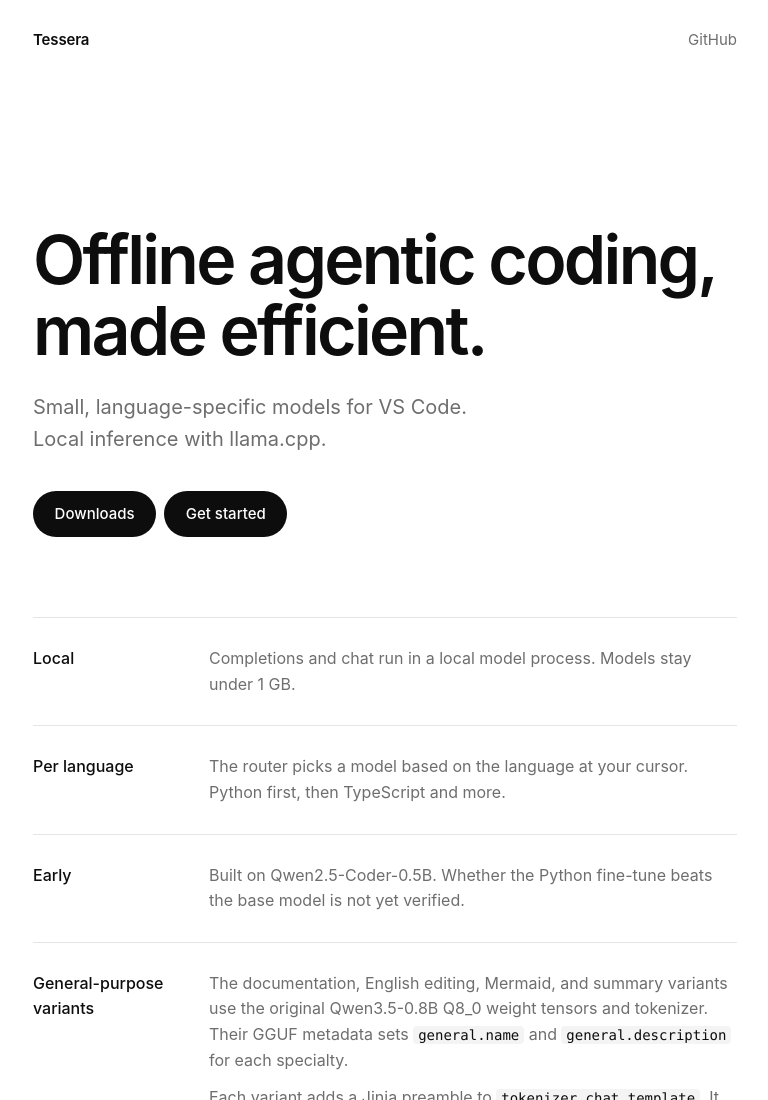
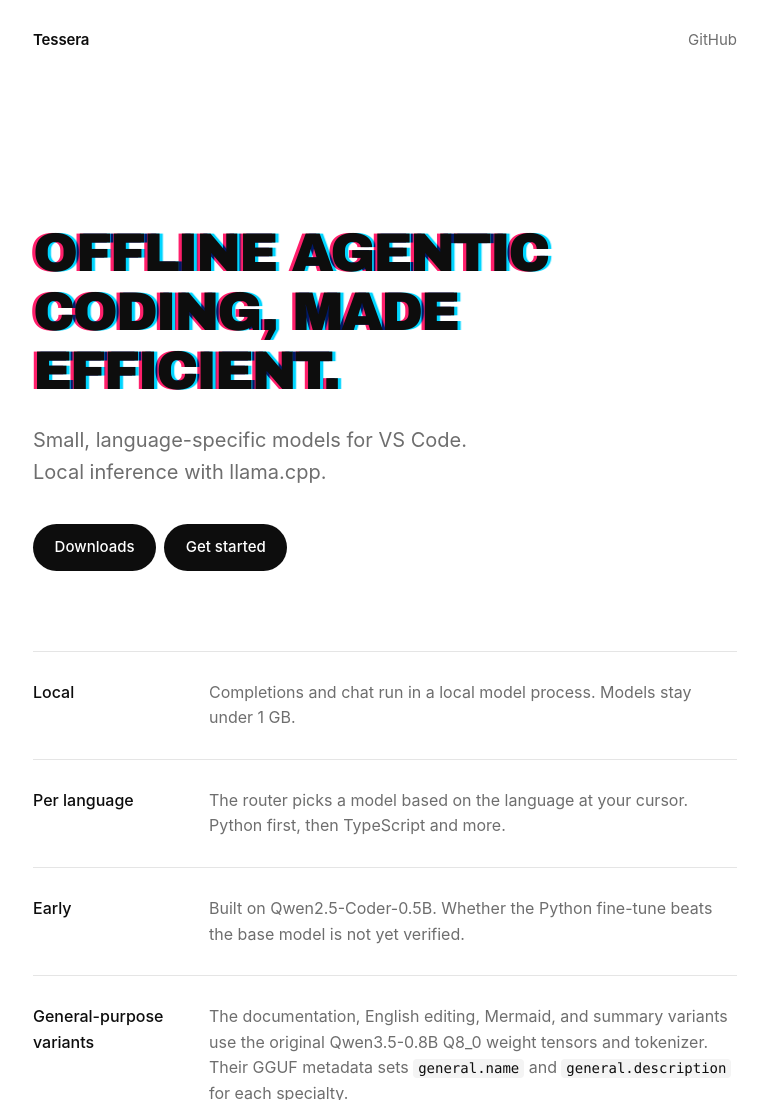
Before and after one commit to somalip/tessera, a plain HTML site: page index.html in a window 1280 px wide. Shown: the top 1100 px of the page, without its empty margins (255-1023 px from the left). Drawn offline with Linux system fonts and the light colour scheme; a web font is replaced by a local one.

Commit message:
Update index.html

```diff
--- a/index.html
+++ b/index.html
@@ -5,12 +5,18 @@
   <meta name="viewport" content="width=device-width, initial-scale=1">
   <meta name="description" content="Small coding models that run locally in VS Code.">
   <title>Tessera</title>
+  <link rel="preconnect" href="https://fonts.googleapis.com">
+  <link rel="preconnect" href="https://fonts.gstatic.com" crossorigin>
+  <link href="https://fonts.googleapis.com/css2?family=Unbounded:wght@900&display=swap" rel="stylesheet">
   <style>
     :root {
       --bg: #fff;
       --ink: #0d0d0d;
       --muted: #6e6e6e;
       --line: #e5e5e5;
+      --split: 3px;
+      --mx: 0;
+      --my: 0;
     }
     * { box-sizing: border-box; }
     html { font: 16px/1.6 -apple-system, BlinkMacSystemFont, "Inter", "Helvetica Neue", Arial, sans-serif; color: var(--ink); background: var(--bg); -webkit-font-smoothing: antialiased; }
@@ -23,7 +29,57 @@
     header a:not(.brand) { color: var(--muted); }
     header a:not(.brand):hover { color: var(--ink); }
     .hero { padding: clamp(5rem, 18vh, 10rem) 0 clamp(3rem, 10vh, 6rem); }
-    h1 { margin: 0; font-size: clamp(2.5rem, 7vw, 4.25rem); line-height: 1.05; letter-spacing: -.04em; font-weight: 600; text-wrap: balance; }
+
+    h1 {
+      margin: 0;
+      font-family: "Unbounded", "Arial Black", Impact, -apple-system, BlinkMacSystemFont, "Inter", sans-serif;
+      font-weight: 900;
+      font-size: clamp(1.9rem, 5.6vw, 3.4rem);
+      line-height: 1.08;
+      letter-spacing: -.045em;
+      text-transform: uppercase;
+      text-wrap: balance;
+      position: relative;
+      isolation: isolate;
+    }
+
+    /* Chromatic aberration: two tinted copies behind the ink text */
+    h1::before, h1::after {
+      content: attr(data-text);
+      position: absolute; inset: 0;
+      z-index: -1;
+      pointer-events: none;
+      mix-blend-mode: multiply;
+      transition: transform .12s ease-out;
+    }
+    h1::before {
+      color: #ff1f6b;
+      transform: translate(calc(var(--split) * -1 + var(--mx) * -4px), calc(var(--my) * -2px));
+      animation: slice-a 3.4s infinite steps(1);
+    }
+    h1::after {
+      color: #00d5ff;
+      transform: translate(calc(var(--split) * 1 + var(--mx) * 4px), calc(var(--my) * 2px));
+      animation: slice-b 2.9s infinite steps(1);
+    }
+    @keyframes slice-a {
+      0%, 88%, 100% { clip-path: inset(0 0 0 0); }
+      89% { clip-path: inset(12% 0 62% 0); translate: -14px 0; }
+      91% { clip-path: inset(58% 0 14% 0); translate: 10px 0; }
+      93% { clip-path: inset(30% 0 40% 0); translate: -8px 0; }
+      95% { clip-path: inset(0 0 0 0); translate: 0 0; }
+    }
+    @keyframes slice-b {
+      0%, 84%, 100% { clip-path: inset(0 0 0 0); }
+      85% { clip-path: inset(66% 0 8% 0); translate: 12px 0; }
+      87% { clip-path: inset(6% 0 70% 0); translate: -10px 0; }
+      90% { clip-path: inset(40% 0 30% 0); translate: 9px 0; }
+      92% { clip-path: inset(0 0 0 0); translate: 0 0; }
+    }
+    @media (prefers-reduced-motion: reduce) {
+      h1::before, h1::after { animation: none; }
+    }
+
     .sub { margin: 1.5rem 0 0; font-size: 1.25rem; color: var(--muted); max-width: 30rem; }
     .cta { display: inline-block; margin-top: 2.25rem; padding: .7rem 1.35rem; border-radius: 999px; background: var(--ink); color: #fff; font-size: .9375rem; font-weight: 500; }
     .cta:hover { opacity: .85; }
@@ -58,7 +114,7 @@
 
     <main>
       <div class="hero">
-        <h1>Offline agentic coding, made efficient.</h1>
+        <h1 data-text="Offline agentic coding, made efficient.">Offline agentic coding, made efficient.</h1>
         <p class="sub">Small, language-specific models for VS Code. Local inference with llama.cpp.</p>
         <div class="hero-actions">
           <a class="cta" href="#downloads">Downloads</a>
@@ -149,5 +205,34 @@
       <a href="https://github.com/somalip/tessera/blob/main/docs/ARCHITECTURE.md">Architecture</a>
     </footer>
   </div>
+
+  <script>
+    // Hero title aberration: follows the cursor and widens briefly on fast scrolls.
+    (function () {
+      if (window.matchMedia("(prefers-reduced-motion: reduce)").matches) return;
+      var root = document.documentElement;
+      var mx = 0, my = 0, tx = 0, ty = 0, boost = 0, lastY = window.scrollY;
+      window.addEventListener("pointermove", function (e) {
+        tx = (e.clientX / window.innerWidth) * 2 - 1;
+        ty = (e.clientY / window.innerHeight) * 2 - 1;
+      }, { passive: true });
+      window.addEventListener("scroll", function () {
+        var y = window.scrollY;
+        boost = Math.min(Math.abs(y - lastY) * 0.35, 14);
+        lastY = y;
+      }, { passive: true });
+      function tick() {
+        mx += (tx - mx) * 0.08;
+        my += (ty - my) * 0.08;
+        boost *= 0.9;
+        var base = 3 + Math.sin(performance.now() / 900) * 1.2;
+        root.style.setProperty("--mx", mx.toFixed(3));
+        root.style.setProperty("--my", my.toFixed(3));
+        root.style.setProperty("--split", (base + boost).toFixed(2) + "px");
+        requestAnimationFrame(tick);
+      }
+      requestAnimationFrame(tick);
+    })();
+  </script>
 </body>
 </html>
```
